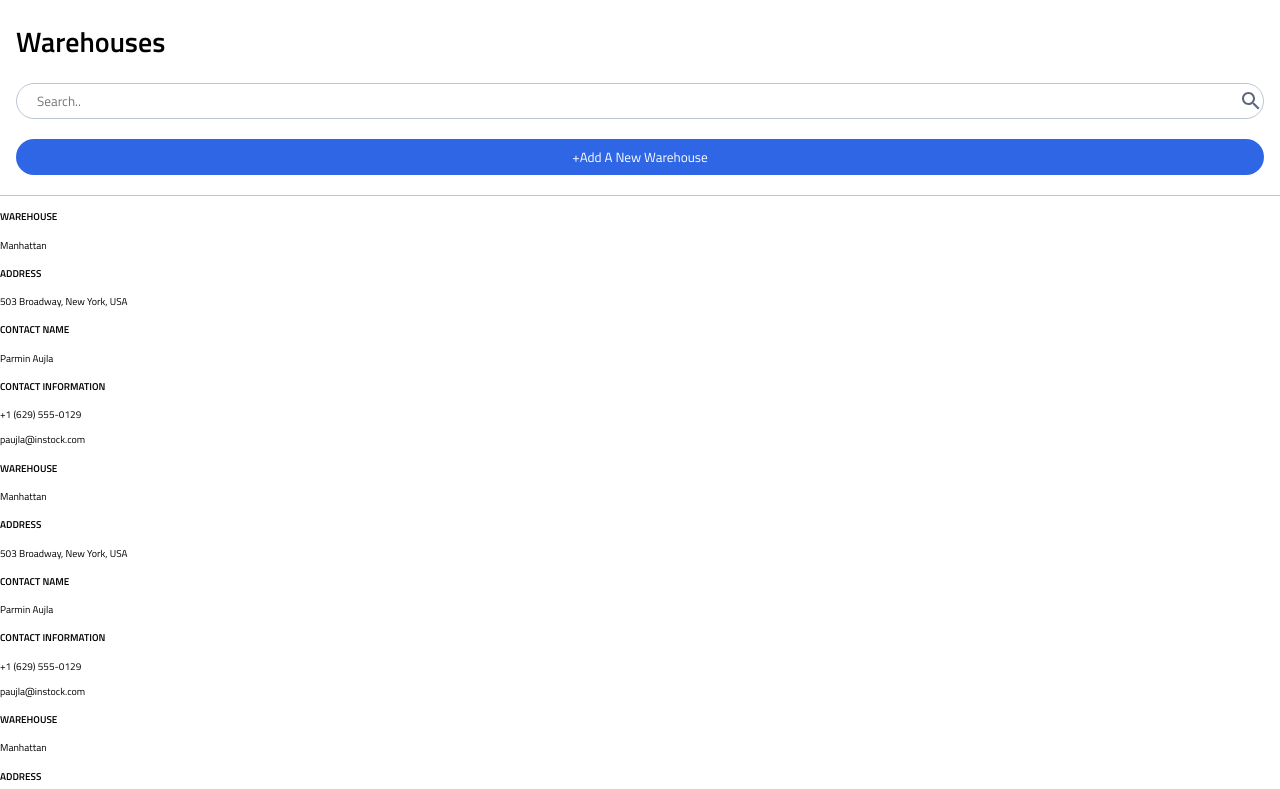
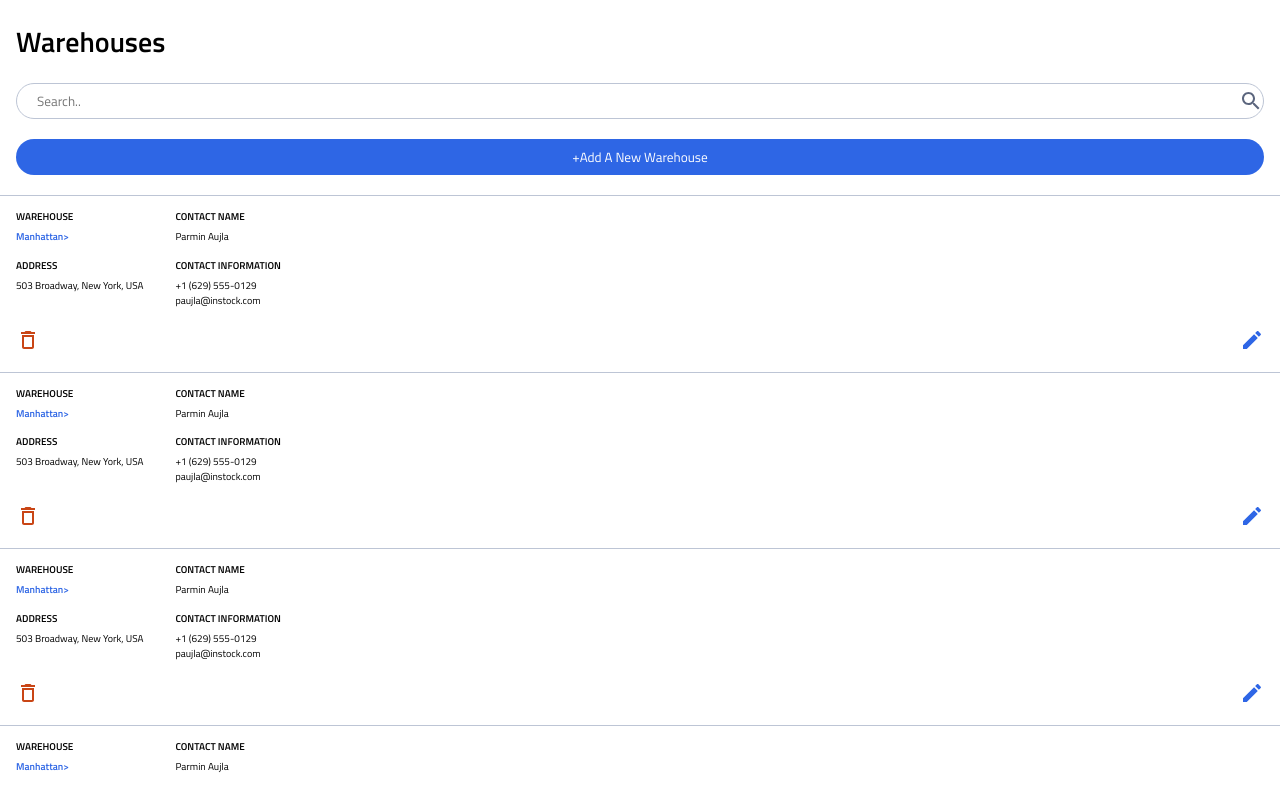
Before and after one commit to merinekh/siar-instock-client, a React (Create React App) app: page / in a window 1280 px wide. Shown: the top 789 px of the page. Built offline with nearby package versions, Linux system fonts and the light colour scheme.

Commit message:
added styling for warehouse list

```diff
--- a/src/components/WarehouseListItems/WarehouseListItems.js
+++ b/src/components/WarehouseListItems/WarehouseListItems.js
@@ -1,3 +1,6 @@
+import "./WarehouseListItems.scss";
+import deleteIcon from "../../assets/icons/delete_outline-24px.svg";
+import editIcon from "../../assets/icons/edit-24px.svg";
 const WarehouseListItems = () => {
   const list = [
     {
@@ -53,15 +56,19 @@ const WarehouseListItems = () => {
 
   const mappedList = list.map((element) => {
     return (
-      <div>
+      <>
+        <div className="warehouse">
+          <div className="warehouse__container">
             <div>
               <h4>WAREHOUSE</h4>
-          <p>{element.warehouse}</p>
+              <p className="warehouse__location">{element.warehouse + '>'}</p>
             </div>
             <div>
               <h4>ADDRESS</h4>
               <p>{element.address}</p>
             </div>
+          </div>
+          <div className="warehouse__container">
             <div>
               <h4>CONTACT NAME</h4>
               <p> {element.name}</p>
@@ -72,6 +79,16 @@ const WarehouseListItems = () => {
               <p>{element.email}</p>
             </div>
           </div>
+        </div>
+        <div className="warehouse__icons">
+          <img
+            className="warehouse__delete"
+            src={deleteIcon}
+            alt="delete"
+          ></img>
+          <img className="warehouse__edit" src={editIcon} alt="edit"></img>
+        </div>
+      </>
     );
   });
 
--- a/src/components/WarehouseListItems/WarehouseListItems.scss
+++ b/src/components/WarehouseListItems/WarehouseListItems.scss
@@ -0,0 +1,26 @@
+@use "../../styles/partials/variables" as *;
+
+.warehouse {
+  display: flex;
+  p {
+    margin: 0;
+  }
+  h4 {
+    margin-bottom: 0.5rem;
+  }
+  &__container {
+      padding: 0 1.6rem;
+    }
+&__location{
+    color: $instock-Indigo;
+    font-weight: 600;
+}
+
+    &__icons{
+        display: flex;
+        justify-content: space-between;
+        padding: 0 1.6rem 2rem 1.6rem;
+        margin-top: 2rem;
+        border-bottom: 0.1rem solid $cloud;
+  }
+}
```
Lines whose indentation alone changed are shown as unchanged.
